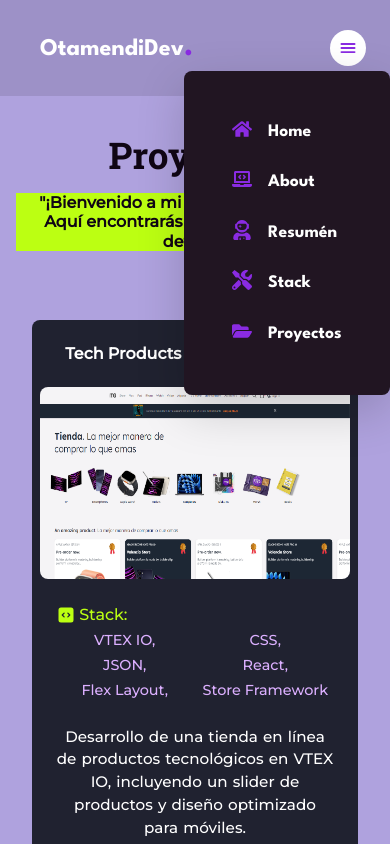
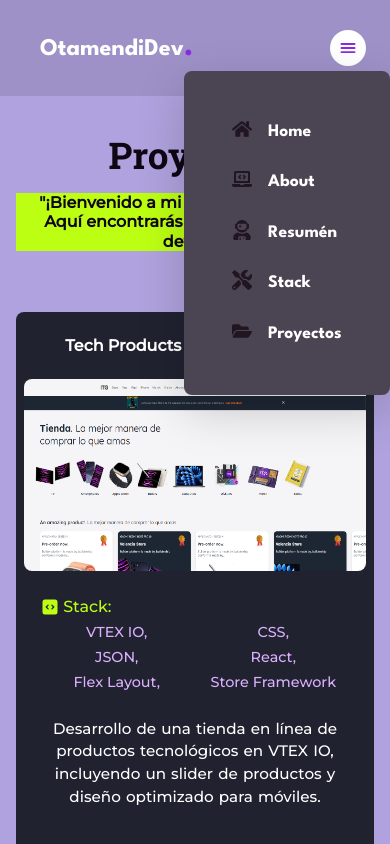
Before and after one commit to PaolaOtamendi/Portafolio, a React (Vite) app: page /Proyectos in a window 390 px wide. Both pictures are taken after a click on the button 348 px from the left and 48 px from the top of the page. Shown: the top 844 px of the page. Built offline with nearby package versions, Linux system fonts and the light colour scheme.

Commit message:
fix styles menu mobile colors and icons change position in menu nav desktop

```diff
--- a/src/components/About/About.jsx
+++ b/src/components/About/About.jsx
@@ -11,7 +11,7 @@
       <div className="section_resume-cards">
         <div className="card">
           <div className="card-body">
-            <h2 className="card_title">Acerca de mi</h2>
+            <h2 className="card_title">Sobre Mí</h2>
             <p className="card-text style_about">
               💫🚀 Impulsada por los desafíos, decidí dar un gran paso en mi
               carrera:{" "}
@@ -38,7 +38,7 @@
 
         <div className="card car_color">
           <div className="card-body">
-            <h2 className="card_title-color">Experiencia</h2>
+            <h2 className="card_title-color">Mi Trayectoria</h2>
             <p className="card-text">
               <ul className="experience_list">
                 {myExperience[0].items.map((item, index) => (
@@ -56,7 +56,7 @@
 
         <div className="card car_color">
           <div className="card-body">
-            <h2 className="card_title-color">Educación</h2>
+            <h2 className="card_title-color">Formación</h2>
             <p className="card-text">
               <ul className="education_list">
                 {myEducation[0].items.map((item, index) => (
--- a/src/components/Nav/Nav.jsx
+++ b/src/components/Nav/Nav.jsx
@@ -39,8 +39,9 @@
       {/* Menú para desktop */}
       <div className="intro_name-links hidden lg:flex">
         <Link to="/" className="nav-text p-2 m-2">
+          <FaHome size="20" color="#8a2be2" />
           Home
-          <FaHome size="20" color="#8a2be2" />
+          {/* <FaHome size="20" color="#8a2be2" /> */}
         </Link>
         <Scrollspy
           items={["home", "resumen", "stack"]}
@@ -49,21 +50,25 @@
           className="scroll_navbar"
         >
           <a href="#home" className="nav-text p-2 m-2">
+            <FaLaptopCode size="20" color="#8a2be2" />
             About
-            <FaLaptopCode size="20" color="#8a2be2" />
+            {/* <FaLaptopCode size="20" color="#8a2be2" /> */}
           </a>
           <a href="#resumen" className="nav-text p-2 m-2">
+            <FaUserAstronaut size="20" color="#8a2be2" />
             Resumén
-            <FaUserAstronaut size="20" color="#8a2be2" />
+            {/* <FaUserAstronaut size="20" color="#8a2be2" /> */}
           </a>
           <a href="#stack" className="nav-text p-2 m-2">
+            <FaTools size="20" color="#8a2be2" />
             Stack
-            <FaTools size="20" color="#8a2be2" />
+            {/* <FaTools size="20" color="#8a2be2" /> */}
           </a>
         </Scrollspy>
         <Link to="/Proyectos" className="nav-text p-2 m-2">
+          <FaFolderOpen size="20" color="#8a2be2" />
           Proyectos
-          <FaFolderOpen size="20" color="#8a2be2" />
+          {/* <FaFolderOpen size="20" color="#8a2be2" /> */}
         </Link>
       </div>
 
@@ -81,31 +86,31 @@
             <motion-div></motion-div>
             <DropdownMenu.Item>
               <Link to="/" className="nav-text m-4">
-                <FaHome size="20" color="#8a2be2" />
+                <FaHome size="20" color="#211522" />
                 Home
               </Link>
             </DropdownMenu.Item>
             <DropdownMenu.Item>
               <a href="#home" className="nav-text m-4">
-                <FaLaptopCode size="20" color="#8a2be2" />
+                <FaLaptopCode size="20" color="#211522" />
                 About
               </a>
             </DropdownMenu.Item>
             <DropdownMenu.Item>
               <a href="#resumen" className="nav-text m-4">
-                <FaUserAstronaut size="20" color="#8a2be2" />
+                <FaUserAstronaut size="20" color="#211522" />
                 Resumén
               </a>
             </DropdownMenu.Item>
             <DropdownMenu.Item>
               <a href="#stack" className="nav-text m-4">
-                <FaTools size="20" color="#8a2be2" />
+                <FaTools size="20" color="#211522" />
                 Stack
               </a>
             </DropdownMenu.Item>
             <DropdownMenu.Item>
               <Link to="/Proyectos" className="nav-text m-4">
-                <FaFolderOpen size="20" color="#8a2be2" />
+                <FaFolderOpen size="20" color="#211522" />
                 Proyectos
               </Link>
             </DropdownMenu.Item>
--- a/src/components/Nav/nav.css
+++ b/src/components/Nav/nav.css
@@ -48,9 +48,10 @@
 
 /* Mobile Nav */
 .mobile-menu {
-    top             : 70px !important;
-    z-index         : 51;
-    background-color: #211522;
+    top                : 70px !important;
+    z-index            : 51;
+    /* background-color: #211522; */
+    background-color   : #4b4453;
 }
 
 .dropdown-enter {
--- a/src/components/Project/proyecto.css
+++ b/src/components/Project/proyecto.css
@@ -5,15 +5,18 @@
         "image"
         "content"
         "buttons";
-    grid-template-rows   : auto;
-    gap                  : 1rem;
-    align-items          : center;
-    font-family          : 'Montserrat', sans-serif;
-    padding              : 0.5rem;
-    margin               : 0.5rem;
-    /* background        : linear-gradient(to bottom, #433b6e, #402a4c, #321c2f, #1f1218, #000000); */
-    background-color     : #202230;
-    border-radius        : 8px;
+    grid-template-rows      : auto;
+    gap                     : 1rem;
+    align-items             : center;
+    font-family             : 'Montserrat', sans-serif;
+    padding                 : 0.5rem;
+    /* margin               : 0.5rem; */
+    margin-bottom           : 0.5rem;
+    margin-top              : 0.5rem;
+    /* background           : linear-gradient(to bottom, #433b6e, #402a4c, #321c2f, #1f1218, #000000); */
+    background-color        : #202230;
+    /* background-color     : #262835; */
+    border-radius           : 8px;
 }
 
 .project_title {
@@ -144,4 +147,8 @@
     .project_image {
         height: 15rem;
     }
+
+    .infocard_project {
+        margin: 0.5rem;
+    }
 }
--- a/src/components/Stacks/stackskills.css
+++ b/src/components/Stacks/stackskills.css
@@ -1,12 +1,12 @@
 .section_stack-skills {
-    background-color: #433b6e;
-    display         : flex;
-    flex-direction  : column;
-    gap             : 2rem;
-    justify-content : center;
-    align-items     : center;
+    background-color   : #433b6e;
+    display            : flex;
+    flex-direction     : column;
+    gap                : 2rem;
+    justify-content    : center;
+    align-items        : center;
     /* padding         : 6rem 2rem 2rem 2rem; */
-    padding         : 6rem 1rem 2rem 1rem;
+    padding            : 6rem 1rem 2rem 1rem;
 }
 
 .contain_skills-title {
@@ -17,9 +17,9 @@
 }
 
 .contain_skills-intro {
-    font-family: 'Montserrat', sans-serif;
-    text-align : center;
-    font-size  : 1.1rem;
+    font-family  : 'Montserrat', sans-serif;
+    text-align   : center;
+    font-size    : 1.1rem;
     margin-bottom: 1rem;
 }
 
@@ -59,13 +59,17 @@
     cursor         : pointer;
 }
 
+.icon_skills {
+    margin-bottom: 1rem;
+}
+
 .name_skills {
-    font-family: 'Montserrat', sans-serif;
-    text-align : center;
+    font-family   : 'Montserrat', sans-serif;
+    text-align    : center;
     /* font-size  : 0.9rem; */
-    font-size    : 0.95rem;
-    transition : color 0.3s ease;
-    margin-bottom: 1rem;
+    font-size     : 0.95rem;
+    transition    : color 0.3s ease;
+    margin-bottom : 1rem;
 }
 
 .name_skills:hover {
@@ -106,13 +110,13 @@
 /* Tablet - Portatiles */
 @media (min-width: 641px) and (max-width: 1024px) {
     .section_stack-skills {
-        padding         : 6rem 2rem 2rem 2rem;
+        padding: 6rem 2rem 2rem 2rem;
     }
 }
 
 /* Desktop*/
 @media (min-width: 1025px) {
     .section_stack-skills {
-        padding         : 6rem 2rem 2rem 2rem;
+        padding: 6rem 2rem 2rem 2rem;
     }
 }
--- a/src/styles/pages/proyectos.css
+++ b/src/styles/pages/proyectos.css
@@ -44,7 +44,7 @@
     display              : grid;
     grid-template-columns: repeat(3, 1fr);
     gap                  : 1.5rem;
-    padding              : 1rem;
+    padding              : 1rem !important;
 }
 
 .contactome {
```
